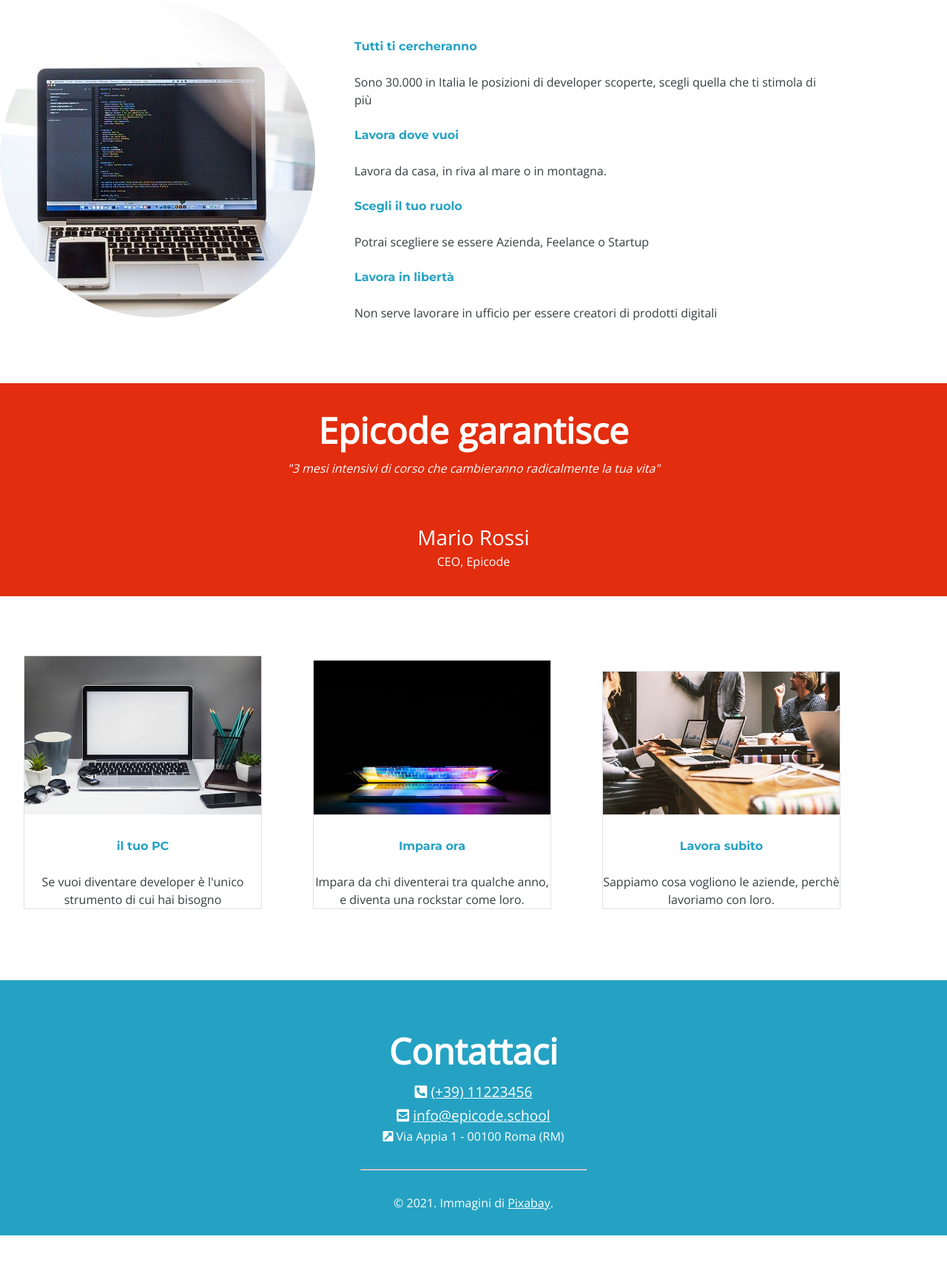
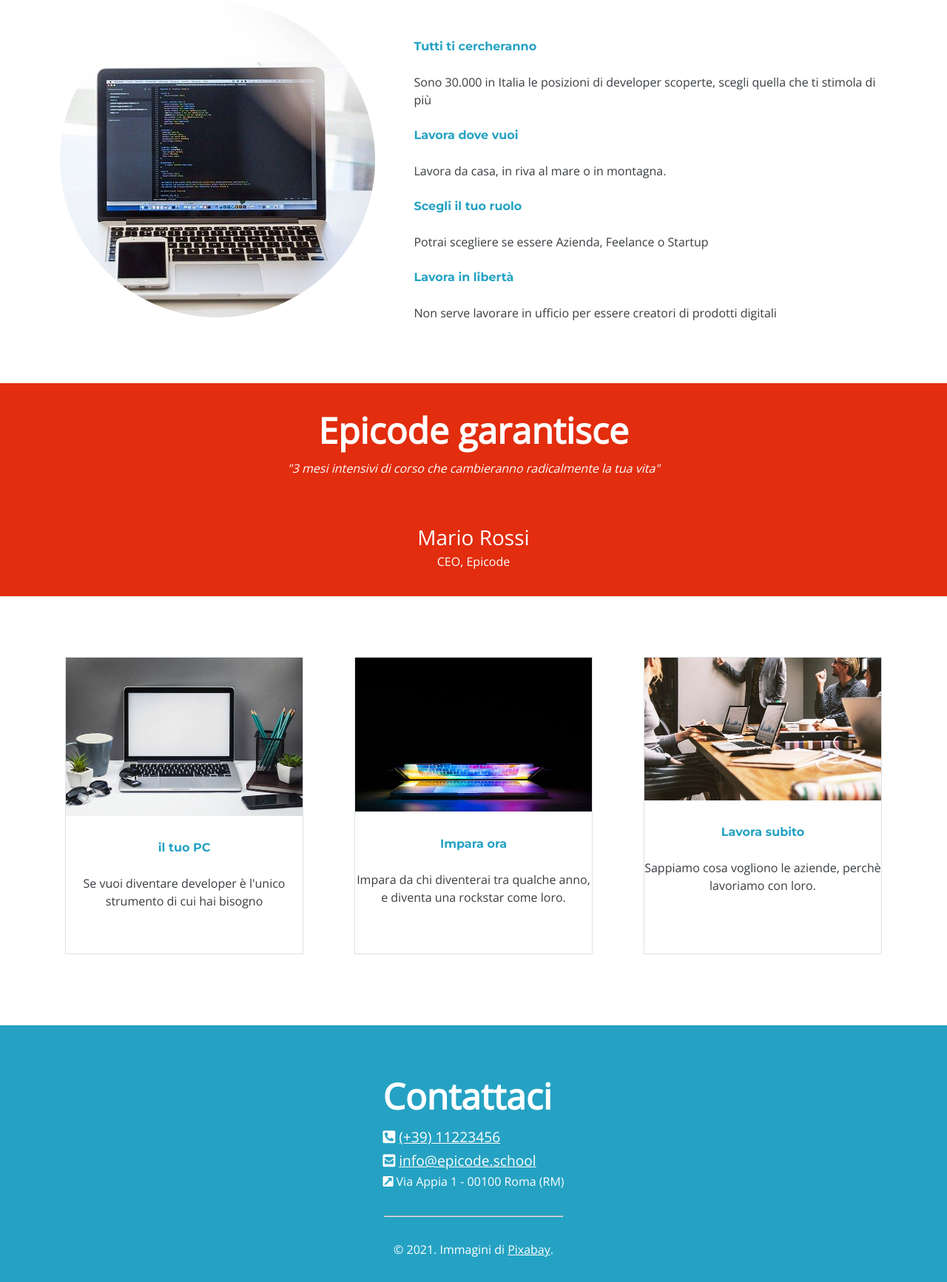
Before and after one commit to GiuliaLanari/U1-S1-L5-Progetto, a plain HTML site: page Esercizio/indexdesktop.html in a window 1280 px wide. Shown: the part 608-2341 px from the top of the page at 74% size. Before the commit the page ends 2278 px from the top, so only its background shows below. Drawn offline with nearby package versions, Linux system fonts and the light colour scheme.

Commit message:
U1-S1-L5 Progetto sistemazione dettagli Cads-Contatti

```diff
--- a/Esercizio/css/style-desktop.css
+++ b/Esercizio/css/style-desktop.css
@@ -44,7 +44,7 @@
   background-image: url(../images/banner.jpg);
   background-size: cover;
   background-position: center;
-  padding-inline: 1rem;
+  padding-inline: 10rem;
   padding-block: 3rem;
   margin-block-end: 1rem;
   height: 20rem;
@@ -57,6 +57,7 @@
   padding: 1rem;
   border-radius: 10px;
   background-color: #f04c2f;
+  border-color: #f04c2f;
   margin-block-start: 1rem;
   color: white;
 }
@@ -86,6 +87,10 @@
   font-size: 28px;
 }
 
+.box-img-testo-lato {
+  width: 100%;
+  text-align: center;
+}
 #img-tonda {
   border-radius: 100%;
 }
@@ -95,6 +100,7 @@
   width: 50%;
   margin-inline-start: 3rem;
   font-size: 1rem;
+  text-align: left;
 }
 
 .testimonianza {
@@ -106,6 +112,12 @@
   padding: 2rem rem;
 }
 /*CARSD*/
+
+.box-cards {
+  width: 100%;
+  text-align: center;
+  margin-inline: auto;
+}
 .cards {
   font-size: 1rem;
   display: inline-block;
@@ -114,6 +126,8 @@
   margin-block-end: 3rem;
   width: 25%;
   text-align: center;
+  vertical-align: text-top;
+  height: 25rem;
 }
 .cards img {
   width: 100%;
@@ -123,12 +137,16 @@
 footer {
   color: white;
   background-color: #25a2c3;
+  padding-block: 2rem;
   text-align: center;
-  padding-block: 2rem;
 }
 
+.footer-child {
+  text-align: left;
+  display: inline-block;
+}
 hr {
-  width: 19rem;
+  width: 15rem;
   margin-block: 2rem;
 }
 .ancora-bianche {
--- a/Esercizio/css/style.css
+++ b/Esercizio/css/style.css
@@ -57,6 +57,7 @@
   padding: 1rem;
   border-radius: 10px;
   background-color: #f04c2f;
+  border-color: #f04c2f;
   margin-block-start: 1rem;
   color: white;
 }
@@ -89,6 +90,7 @@
 }
 
 #img-tonda {
+  margin-block-start: 2rem;
   border-radius: 100%;
 }
 
@@ -117,7 +119,7 @@
 }
 
 hr {
-  width: 13rem;
+  width: 15rem;
   margin-block: 2rem;
 }
 .ancora-bianche {
--- a/Esercizio/indexdesktop.html
+++ b/Esercizio/indexdesktop.html
@@ -30,7 +30,7 @@
       </div>
     </header>
     <main>
-      <div>
+      <div class="box-img-testo-lato">
         <img src="../Esercizio/images/notebook.jpg" alt="Computer on su html" id="img-tonda" />
 
         <div class="testo-lato">
@@ -50,6 +50,7 @@
         <p class="mario">Mario Rossi</p>
         <p>CEO, Epicode</p>
       </div>
+      <div class="box-cards">
         <div class="cards">
           <img src="../Esercizio/images/foto1.jpg" id="cards-img" alt="Computer con schermo bianco" />
           <h3>il tuo PC</h3>
@@ -65,9 +66,10 @@
           <h3>Lavora subito</h3>
           <p>Sappiamo cosa vogliono le aziende, perchè lavoriamo con loro.</p>
         </div>
+      </div>
     </main>
     <footer>
-      <div>
+      <div class="footer-child">
         <h2>Contattaci</h2>
         <nav>
           <i class="fas fa-phone-square-alt"></i>
@@ -77,7 +79,6 @@
           <i class="fas fa-envelope-square"></i>
           <a href="#" class="ancora-bianche">info@epicode.school</a>
         </nav>
-
         <p class="linea-contatti" class="ancora-bianche">
           <i class="fas fa-external-link-square-alt"></i> Via Appia 1 - 00100 Roma (RM)
         </p>
```
Lines whose indentation alone changed are shown as unchanged.
